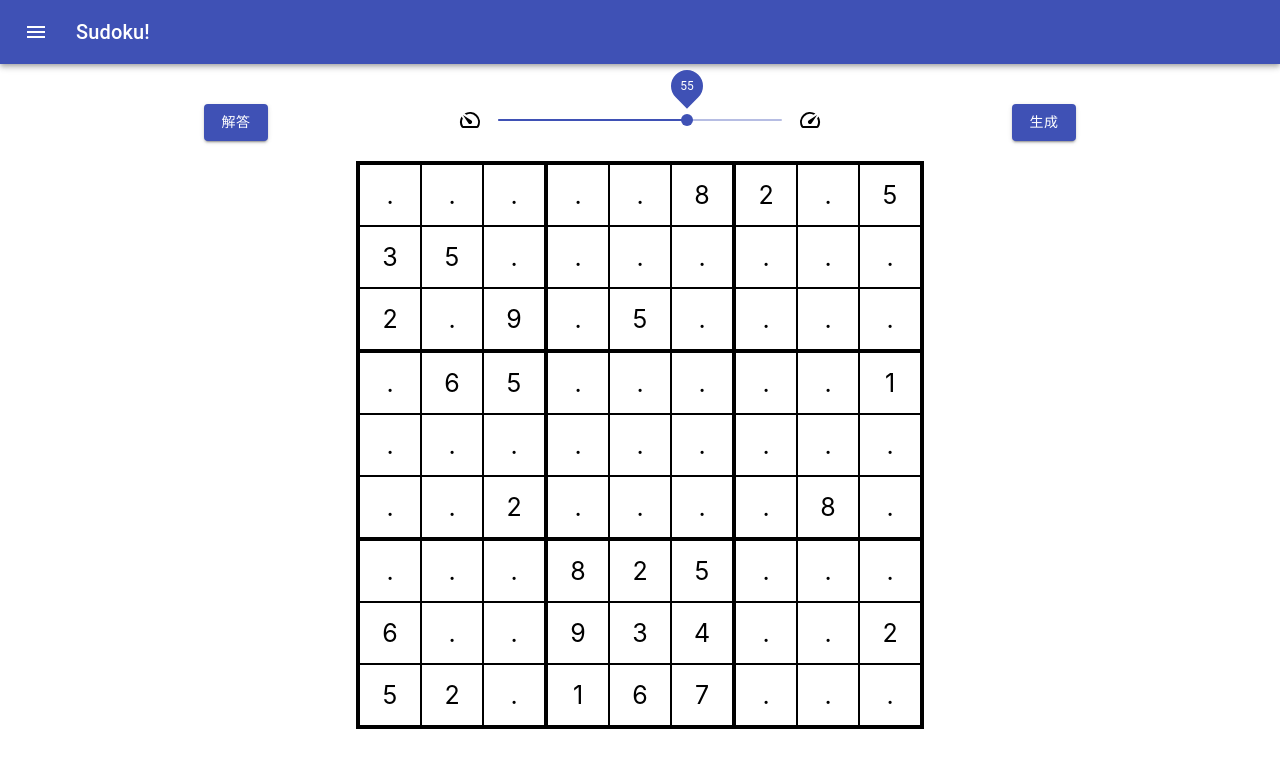
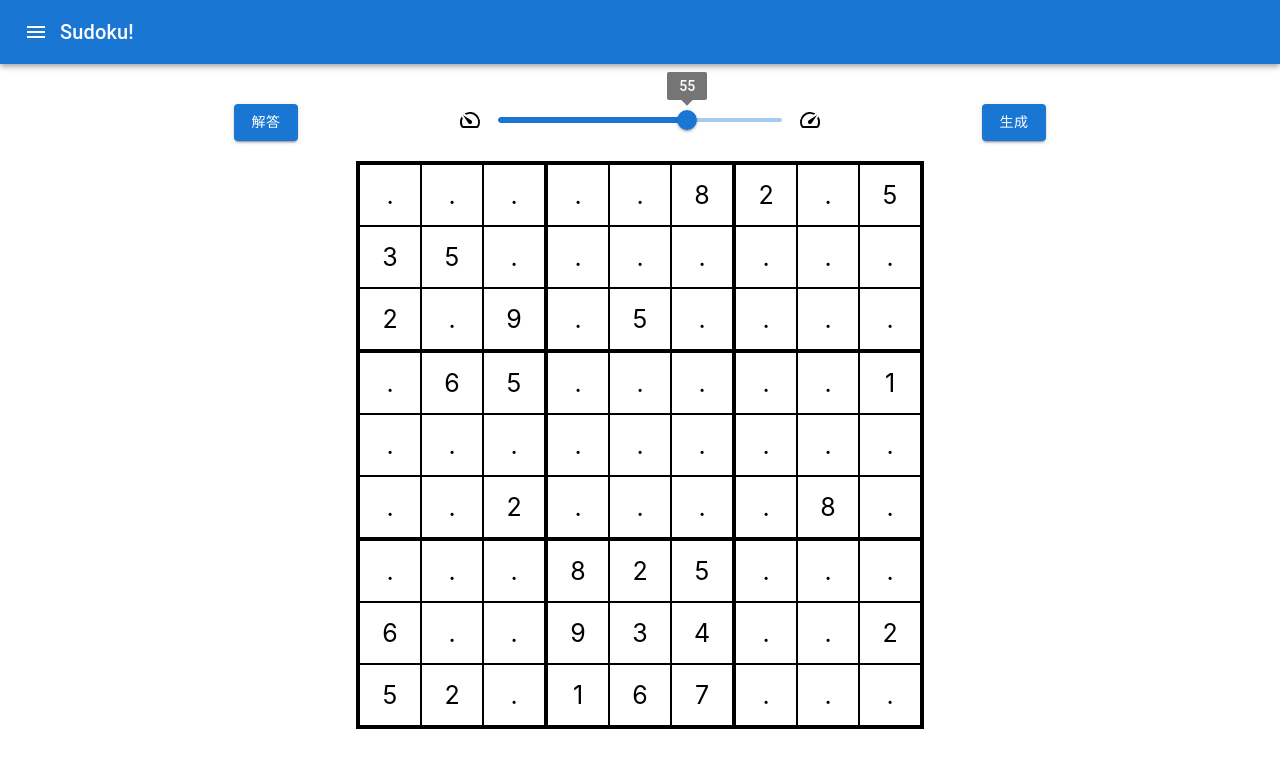
Before and after one commit to 1231joe1231/Personal-Website, a React (Create React App) app in the folder frontend/: page /sudoku in a window 1280 px wide. Shown: the top 768 px of the page. Built offline with nearby package versions, Linux system fonts and the light colour scheme.

Commit message:
Upgrade to mui v5, add masonry layout

```diff
--- a/frontend/src/Component/AppBar.jsx
+++ b/frontend/src/Component/AppBar.jsx
@@ -1,29 +1,29 @@
 import React, { useState } from "react";
-import { makeStyles } from "@material-ui/core/styles";
-import AppBar from "@material-ui/core/AppBar";
-import Toolbar from "@material-ui/core/Toolbar";
-import Typography from "@material-ui/core/Typography";
-import IconButton from "@material-ui/core/IconButton";
-import MenuIcon from "@material-ui/icons/Menu";
-import List from "@material-ui/core/List";
-import ListItem from "@material-ui/core/ListItem";
-import Drawer from "@material-ui/core/Drawer";
-import ListItemText from "@material-ui/core/ListItemText";
-import ListSubheader from "@material-ui/core/ListSubheader";
-import ListItemIcon from "@material-ui/core/ListItemIcon";
-import HomeIcon from "@material-ui/icons/Home";
-import DescriptionIcon from "@material-ui/icons/Description";
-import ToysIcon from "@material-ui/icons/Toys";
-import NoteIcon from "@material-ui/icons/Note";
-import Link from "@material-ui/core/Link";
+import { makeStyles } from "@mui/styles";
+import AppBar from "@mui/material/AppBar";
+import Toolbar from "@mui/material/Toolbar";
+import Typography from "@mui/material/Typography";
+import IconButton from "@mui/material/IconButton";
+import MenuIcon from "@mui/icons-material/Menu";
+import List from "@mui/material/List";
+import ListItem from "@mui/material/ListItem";
+import Drawer from "@mui/material/Drawer";
+import ListItemText from "@mui/material/ListItemText";
+import ListSubheader from "@mui/material/ListSubheader";
+import ListItemIcon from "@mui/material/ListItemIcon";
+import HomeIcon from "@mui/icons-material/Home";
+import DescriptionIcon from "@mui/icons-material/Description";
+import ToysIcon from "@mui/icons-material/Toys";
+import NoteIcon from "@mui/icons-material/Note";
+import Link from "@mui/material/Link";
 import * as PropTypes from "prop-types";
 
-const useStyles = makeStyles((theme) => ({
+const useStyles = makeStyles(() => ({
   root: {
     flexGrow: 1,
   },
   menuButton: {
-    marginRight: theme.spacing(2),
+    marginRight: 20,
   },
   title: {
     flexGrow: 1,
@@ -53,6 +53,7 @@ export default function ButtonAppBar(props) {
             onClick={() => {
               setIsOpen(!isOpen);
             }}
+            size="large"
           >
             <MenuIcon />
           </IconButton>
--- a/frontend/src/CoverLetterGenerator/index.jsx
+++ b/frontend/src/CoverLetterGenerator/index.jsx
@@ -1,18 +1,18 @@
 import React from "react";
-import useMediaQuery from "@material-ui/core/useMediaQuery";
-import { useTheme } from "@material-ui/core/styles";
+import useMediaQuery from "@mui/material/useMediaQuery";
+import { useTheme } from "@mui/material/styles";
 import { useEffect, useState } from "react";
 import AppBar from "../Component/AppBar";
-import Box from "@material-ui/core/Box";
-import Button from "@material-ui/core/Button";
+import Box from "@mui/material/Box";
+import Button from "@mui/material/Button";
 import pdfMake from "pdfmake/build/pdfmake";
 import pdfFonts from "../Asset/vfs_fonts";
-import Typography from "@material-ui/core/Typography";
-import TextField from "@material-ui/core/TextField";
-import FormControl from "@material-ui/core/FormControl";
-import InputLabel from "@material-ui/core/InputLabel";
-import MenuItem from "@material-ui/core/MenuItem";
-import Select from "@material-ui/core/Select";
+import Typography from "@mui/material/Typography";
+import TextField from "@mui/material/TextField";
+import FormControl from "@mui/material/FormControl";
+import InputLabel from "@mui/material/InputLabel";
+import MenuItem from "@mui/material/MenuItem";
+import Select from "@mui/material/Select";
 import * as paragraphs from "../Asset/paragraph.json";
 
 pdfMake.vfs = pdfFonts.pdfMake.vfs;
@@ -391,7 +391,7 @@ function CoverLetter() {
             title="PDF preview"
             src={file}
             style={{
-              height: desktop ? "90vh" : "70vh",
+              height: desktop ? "88vh" : "70vh",
               width: desktop ? "45vw" : "90vw",
             }}
           ></iframe>
--- a/frontend/src/Sudoku/Sudoku.jsx
+++ b/frontend/src/Sudoku/Sudoku.jsx
@@ -1,13 +1,14 @@
 import React, { useState, useEffect } from "react";
 import AppBar from "../Component/AppBar";
-import Button from "@material-ui/core/Button";
-import Container from "@material-ui/core/Container";
-import Box from "@material-ui/core/Box";
-import Slider from "@material-ui/core/Slider";
-import SpeedIcon from "@material-ui/icons/Speed";
-import Grid from "@material-ui/core/Grid";
+import Button from "@mui/material/Button";
+import Container from "@mui/material/Container";
+import Box from "@mui/material/Box";
+import Slider from "@mui/material/Slider";
+import SpeedIcon from "@mui/icons-material/Speed";
+import Grid from "@mui/material/Grid";
 
-import { makeStyles } from "@material-ui/core/styles";
+import { makeStyles } from "@mui/styles";
+import { useTheme } from "@mui/material/styles";
 import { sudokuLibConstructor } from "./Sudoku-lib";
 
 function Sudoku() {
@@ -137,7 +138,7 @@ function Sudoku() {
   );
 }
 
-const useStyles = makeStyles((theme) => ({
+const useStyles = makeStyles(() => ({
   root: {
     flexGrow: 1,
   },
@@ -146,27 +147,27 @@ const useStyles = makeStyles((theme) => ({
     justifyContent: "center",
     alignItems: "center",
     wordWrap: "break-word",
-    [theme.breakpoints.down("sm")]: {
+    [useTheme().breakpoints.down("md")]: {
       fontSize: "15px",
       height: "8vw",
       width: "8vw",
     },
-    [theme.breakpoints.up("md")]: {
+    [useTheme().breakpoints.up("md")]: {
       fontSize: "25px",
       height: "60px",
       width: "60px",
     },
-    [theme.breakpoints.up("lg")]: {
+    [useTheme().breakpoints.up("lg")]: {
       fontSize: "25px",
       height: "60px",
       width: "60px",
     },
   },
   slider: {
-    [theme.breakpoints.down("sm")]: {
+    [useTheme().breakpoints.down("md")]: {
       width: "200px",
     },
-    [theme.breakpoints.up("sm")]: {
+    [useTheme().breakpoints.up("sm")]: {
       width: "300px",
     },
   },
--- a/frontend/src/TechBlog/index.jsx
+++ b/frontend/src/TechBlog/index.jsx
@@ -1,35 +1,31 @@
 import React, { useState, useEffect } from "react";
-import { makeStyles } from "@material-ui/core/styles";
-import Paper from "@material-ui/core/Paper";
+import { makeStyles } from "@mui/styles";
+import Paper from "@mui/material/Paper";
 import ReactMarkdown from "react-markdown";
 import AppBar from "../Component/AppBar";
 import QuicknoteCard from "../Component/QuicknoteCard";
-import Container from "@material-ui/core/Container";
-import Box from "@material-ui/core/Box";
-import Fab from "@material-ui/core/Fab";
-import AddIcon from "@material-ui/icons/Add";
-import Button from "@material-ui/core/Button";
-import Dialog from "@material-ui/core/Dialog";
-import Snackbar from "@material-ui/core/Snackbar";
-import TextField from "@material-ui/core/TextField";
-import DialogActions from "@material-ui/core/DialogActions";
-import DialogContent from "@material-ui/core/DialogContent";
-import DialogContentText from "@material-ui/core/DialogContentText";
-import Divider from "@material-ui/core/Divider";
-import DialogTitle from "@material-ui/core/DialogTitle";
-import Typography from "@material-ui/core/Typography";
-import MuiAlert from "@material-ui/lab/Alert";
+import Container from "@mui/material/Container";
+import Box from "@mui/material/Box";
+import Fab from "@mui/material/Fab";
+import AddIcon from "@mui/icons-material/Add";
+import Button from "@mui/material/Button";
+import Dialog from "@mui/material/Dialog";
+import Snackbar from "@mui/material/Snackbar";
+import TextField from "@mui/material/TextField";
+import DialogActions from "@mui/material/DialogActions";
+import DialogContent from "@mui/material/DialogContent";
+import DialogContentText from "@mui/material/DialogContentText";
+import Divider from "@mui/material/Divider";
+import DialogTitle from "@mui/material/DialogTitle";
+import Typography from "@mui/material/Typography";
+import MuiAlert from "@mui/material/Alert";
+import Masonry from "@mui/lab/Masonry";
 import axios from "axios";
 import { BACKEND_URL } from "../env";
 
-const useStyles = makeStyles((theme) => ({
-  fab: {
-    position: "fixed",
-    bottom: theme.spacing(2),
-    right: theme.spacing(2),
-  },
+const useStyles = makeStyles(() => ({
   paper: {
-    padding: theme.spacing(2),
+    padding: 20,
   },
 }));
 
@@ -107,14 +103,7 @@ export default function TechBlog() {
   const cards = () => {
     return (
       <Box>
-        <Box
-          style={{
-            display: "flex",
-            justifyContent: "space-between",
-            padding: "20px",
-            marginTop: "20px",
-          }}
-        >
+        <Masonry columns={4} spacing={2} style={{ marginTop: "10px" }}>
           {notesArr.map((note) => (
             <QuicknoteCard
               title={note.title}
@@ -122,13 +111,13 @@ export default function TechBlog() {
               key={note.id}
             />
           ))}
-        </Box>
+        </Masonry>
         {isAdmin && (
           <Fab
             color="primary"
             aria-label="add"
-            className={classes.fab}
             onClick={handleClickOpen}
+            style={{ position: "absolute", right: "20px", bottom: "20px" }}
           >
             <AddIcon />
           </Fab>
```
Also changed, not shown: frontend/package.json (+6 -3 lines), frontend/src/Component/QuicknoteCard.jsx (+4 -4 lines), 1 other file (tests, documents, lock files or other folders).
